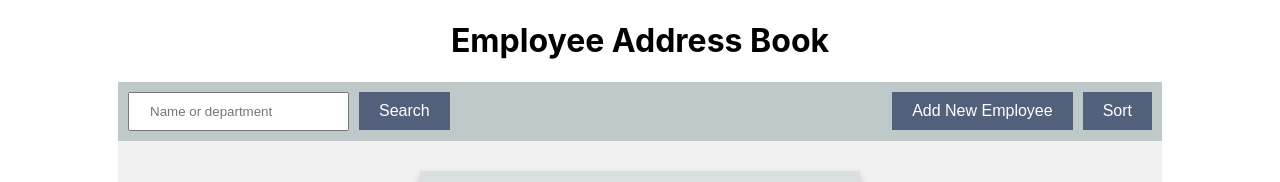
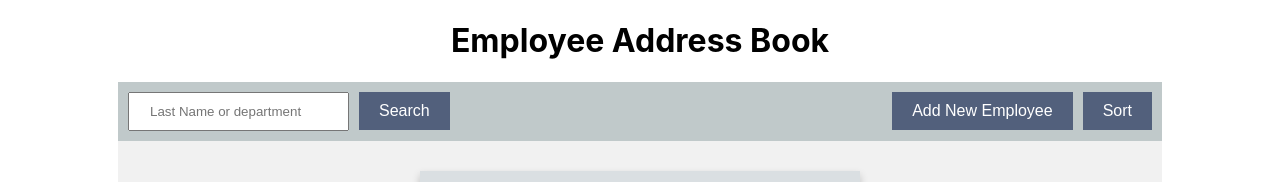
Before and after one commit to sergevitali/address-book-react-app, a React (Create React App) app: page / in a window 1280 px wide. Shown: the top 182 px of the page. Built offline with nearby package versions, Linux system fonts and the light colour scheme.

Commit message:
Search input field

```diff
--- a/src/Components/Menu/Menu.js
+++ b/src/Components/Menu/Menu.js
@@ -6,7 +6,7 @@ const menu = (props) => {
     <div className={styles.Menu}>
       <div>
         <form>
-          <input className={styles.Input} onChange={props.inputted} type='text' placeholder='Name or department' name='search' />
+          <input className={styles.Input} onChange={props.inputted} type='text' placeholder='Last Name or department' name='search' />
           <button className={styles.Button} onClick={props.searched}>Search</button>
         </form>
       </div>
```
